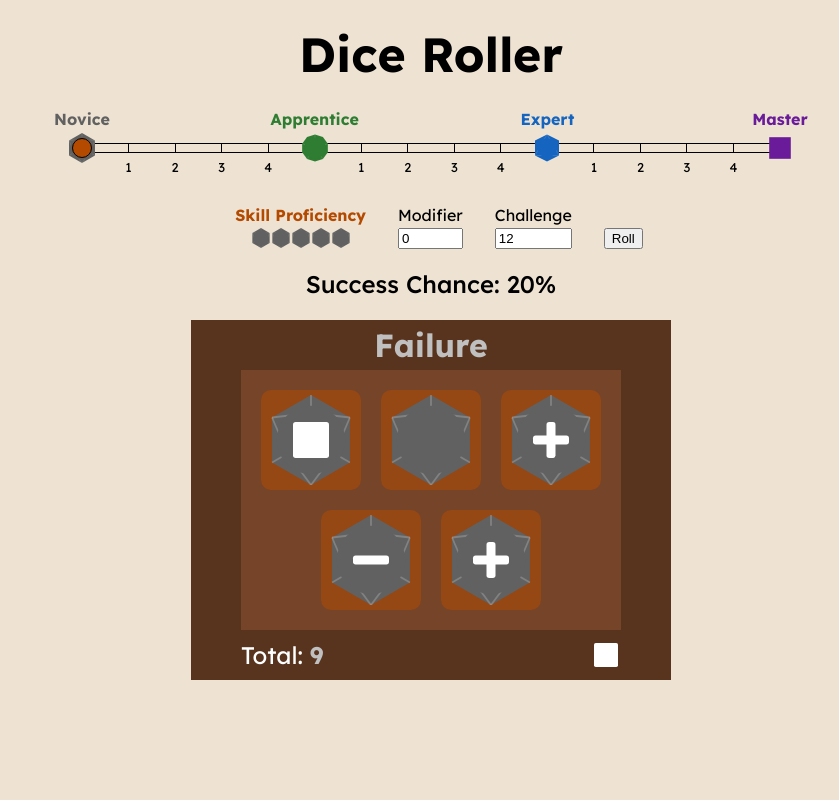
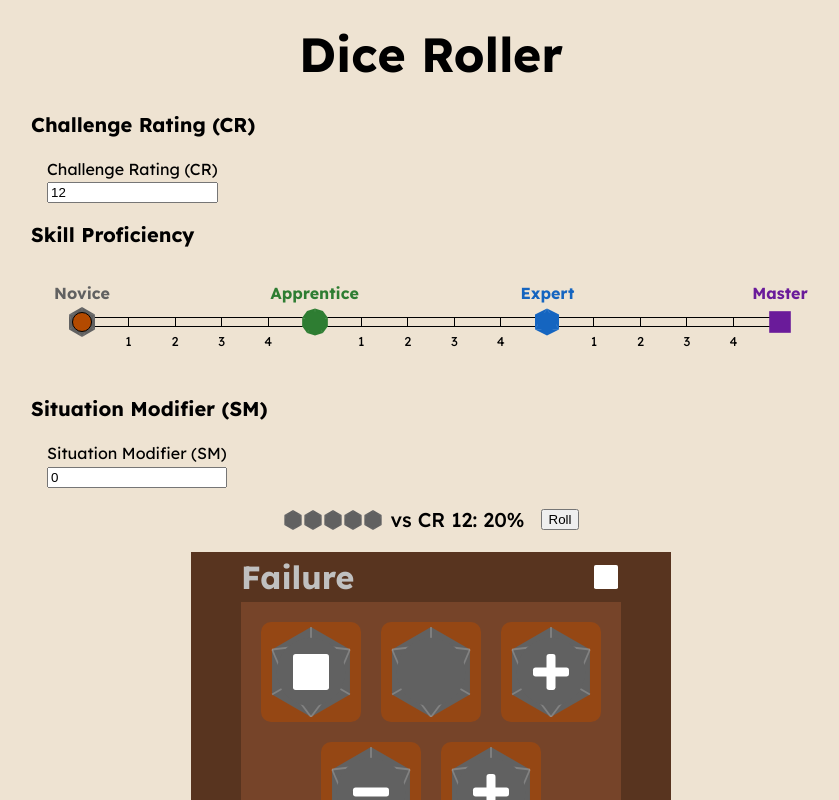
Before and after one commit to DanielBelchamber/skill-dice, a Vue app: page / in a window 1280 px wide. Both pictures are taken after a click on the button "Roll". Shown: the whole page, without its empty margins (209-1048 px from the left). Built offline with nearby package versions, Linux system fonts and the light colour scheme.

Commit message:
feat: roll summary

```diff
--- a/src/assets/base.css
+++ b/src/assets/base.css
@@ -38,7 +38,6 @@
 *::after {
   box-sizing: border-box;
   margin: 0;
-  font-weight: normal;
 }
 
 html {
--- a/src/assets/main.css
+++ b/src/assets/main.css
@@ -5,6 +5,8 @@
 #app {
   position: relative;
   height: 100%;
+  width: 100%;
+  overflow: auto;
   font-family: 'Lexend', sans-serif;
   background-color: var(--paper_dark);
 }
--- a/src/components/DiceTray.vue
+++ b/src/components/DiceTray.vue
@@ -31,11 +31,15 @@ const totalDisplaySetup = computed(() => {
 </script>
 
 <template>
-  <div class="dice-tray">
-    <!-- header -->
+  <div class="DiceTray">
+    <!-- headers -->
     <div v-if="skillCheck" class="binary-outcome">
       <span v-if="skillCheck.success" class="success">Success!</span>
       <span v-else class="failure">Failure</span>
+    </div>
+
+    <div v-if="skillCheck" class="shapes">
+      <DieFace v-for="(shape, index) in skillCheck.shapes" :key="index" :size="30" :shape="shape" color="white" />
     </div>
 
     <!-- rolling area -->
@@ -45,20 +49,18 @@ const totalDisplaySetup = computed(() => {
       </div>
     </div>
 
-    <!-- two footers -->
+    <!-- footers -->
     <div v-if="skillCheck" class="calculated-total">
       <span>{{ totalDisplaySetup }}</span>
       <span :class="skillCheck.success ? 'success' : 'failure'">{{ skillCheck.total }}</span>
     </div>
 
-    <div v-if="skillCheck" class="shapes">
-      <DieFace v-for="(shape, index) in skillCheck.shapes" :key="index" :size="30" :shape="shape" color="white" />
-    </div>
+    <div v-if="skillCheck" class="target">CR {{ skillCheck.challenge }}</div>
   </div>
 </template>
 
 <style scoped>
-.dice-tray {
+.DiceTray {
   position: relative;
   width: calc(100px * 3 + 20px * 4 + 50px * 2);
   border: 50px solid var(--wood_dark);
@@ -66,7 +68,42 @@ const totalDisplaySetup = computed(() => {
   background-color: var(--wood_light);
 }
 
-.dice-tray .dice-slots {
+/* header - binary outcome */
+
+.binary-outcome {
+  position: absolute;
+  top: -50px;
+  left: 0;
+  font-size: 2rem;
+  line-height: 50px;
+  font-weight: 700;
+  color: white;
+}
+
+.success {
+  font-weight: 700;
+  color: gold;
+}
+
+.failure {
+  font-weight: 700;
+  color: silver;
+}
+
+/* header - shapes */
+
+.shapes {
+  position: absolute;
+  top: -40px;
+  right: 0;
+  display: flex;
+  align-items: center;
+  justify-content: center;
+}
+
+/* slots */
+
+.dice-slots {
   display: flex;
   flex-wrap: wrap;
   align-items: center;
@@ -86,44 +123,28 @@ const totalDisplaySetup = computed(() => {
   background-blend-mode: soft-light;
 }
 
-.dice-tray .binary-outcome {
-  position: absolute;
-  top: -50px;
-  left: 50%;
-  transform: translateX(-50%);
-  font-size: 2rem;
-  line-height: 50px;
-  font-weight: 700;
-  color: white;
-}
+/* footer - total */
 
-.dice-tray .success {
-  font-weight: 700;
-  color: gold;
-}
-
-.dice-tray .failure {
-  font-weight: 700;
-  color: silver;
-}
-
-.dice-tray .calculated-total {
+.calculated-total {
   position: absolute;
   width: 220px;
   bottom: -50px;
   left: 0;
+  line-height: 50px;
   font-size: 1.5rem;
-  line-height: 50px;
-  font-weight: 500;
+  font-weight: 400;
   color: white;
 }
 
-.dice-tray .shapes {
+/* footer - target */
+
+.target {
   position: absolute;
-  bottom: -40px;
+  bottom: -50px;
   right: 0;
-  display: flex;
-  align-items: center;
-  justify-content: center;
+  line-height: 50px;
+  font-size: 1.5rem;
+  font-weight: 400;
+  color: white;
 }
 </style>
--- a/src/components/SkillProficiencySlider.vue
+++ b/src/components/SkillProficiencySlider.vue
@@ -51,7 +51,7 @@ const handleTrackMouseEvent = (e: MouseEvent) => {
 </script>
 
 <template>
-  <div class="SillProficiencySlider">
+  <div class="SkillProficiencySlider">
     <div class="track" @mousedown.stop="handleTrackMouseEvent">
       <div class="fill" :style="{ width: `${proficiencyPercentage}%` }"></div>
       <div class="notch" v-for="i in 16" :key="i" :style="{ left: `calc(${100 * (i - 1) / 15}% - 0.5px)` }"
@@ -69,7 +69,7 @@ const handleTrackMouseEvent = (e: MouseEvent) => {
 </template>
 
 <style scoped>
-.SillProficiencySlider {
+.SkillProficiencySlider {
   width: 100%;
   max-width: 800px;
   padding: 50px;
--- a/src/composables/skill.ts
+++ b/src/composables/skill.ts
@@ -64,7 +64,7 @@ type Skill = {
   display: () => SkillDieRank[]
   roll: () => SkillRoll
   check: (challenge: number, modifier?: number) => SkillCheck
-  calculateProbabilities: (challenge: number, modifier?: number) => number
+  calculateSuccessProbability: (challenge: number, modifier?: number) => number
 }
 
 const useSkill = (): Skill => {
@@ -111,7 +111,7 @@ const useSkill = (): Skill => {
     }
   }
 
-  const calculateProbabilities = (challenge: number, modifier = 0) => {
+  const calculateSuccessProbability = (challenge: number, modifier = 0) => {
     const target = challenge - modifier
     const outcomes = pool.value.calculateProbabilities()
 
@@ -139,7 +139,7 @@ const useSkill = (): Skill => {
     display,
     roll,
     check,
-    calculateProbabilities
+    calculateSuccessProbability
   }
 }
 
--- a/src/views/DiceRoller.vue
+++ b/src/views/DiceRoller.vue
@@ -14,32 +14,32 @@ const challenge = ref<number>(12)
 const successChanceDisplay = ref<string>("")
 const skillCheck = ref<SkillCheck | null>(null)
 
-const proficiencyDisplay = computed(() => appStore.skill.display())
+const skillProficiency = computed(() => appStore.skill.display())
 
-const displaySkillCheckData = () => {
-  const successChance = appStore.skill.calculateProbabilities(challenge.value, modifier.value)
+const calculateSuccessChance = () => {
+  const probability = appStore.skill.calculateSuccessProbability(challenge.value, modifier.value)
   let display
-  if (successChance === 1) {
+  if (probability === 1) {
     display = "Guaranteed"
-  } else if (successChance === 0) {
+  } else if (probability === 0) {
     display = "Impossible"
-  } else if (successChance >= 0.995) {
+  } else if (probability >= 0.995) {
     display = "> 99%"
-  } else if (successChance < 0.01) {
+  } else if (probability < 0.01) {
     display = "< 1%"
   } else {
-    display = `${Math.floor(100 * successChance)}%`
+    display = `${Math.floor(100 * probability)}%`
   }
-  successChanceDisplay.value = `Success Chance: ${display}`
+  successChanceDisplay.value = display
 }
 
 onMounted(() => {
-  displaySkillCheckData()
+  calculateSuccessChance()
 })
 
-watch([proficiencyDisplay, modifier, challenge], () => {
+watch([skillProficiency, modifier, challenge], () => {
   skillCheck.value = null
-  displaySkillCheckData()
+  calculateSuccessChance()
 })
 
 const makeSkillCheck = () => {
@@ -49,57 +49,68 @@ const makeSkillCheck = () => {
 
 <template>
   <main class="DiceRoller">
-    <h1>Dice Roller</h1>
+    <h1 class="page-title">Dice Roller</h1>
+
+    <!-- Challenge Rating (CR) -->
+    <div class="section-label">Challenge Rating (CR)</div>
+
+    <div class="skill-selector">
+      <div class="input-wrapper">
+        <label for="challenge-input">Challenge Rating (CR)</label>
+        <input id="challenge-input" type="number" v-model="challenge" :min="1" :max="30" />
+      </div>
+    </div>
+
+    <!-- Skill Proficiency -->
+    <div class="section-label">Skill Proficiency</div>
 
     <SkillProficiencySlider :proficiency="{ rank: appStore.skill.rank, stripe: appStore.skill.stripe }" />
 
+    <!-- Situation Modifier (SM) -->
+    <div class="section-label">Situation Modifier (SM)</div>
+
     <div class="skill-selector">
       <div class="input-wrapper">
-        <div class="proficiency-label accent">Skill Proficiency</div>
-        <SkillProficiency :display="proficiencyDisplay" />
-      </div>
-
-      <div class="input-wrapper">
-        <label for="modifier-input">Modifier</label>
+        <label for="modifier-input">Situation Modifier (SM)</label>
         <input id="modifier-input" type="number" v-model="modifier" :min="-5" :max="5" />
       </div>
-
-      <div class="input-wrapper">
-        <label for="challenge-input">Challenge</label>
-        <input id="challenge-input" type="number" v-model="challenge" :min="1" :max="30" />
-      </div>
-
-      <button @click="makeSkillCheck">Roll</button>
     </div>
 
-    <div class="success-chance">{{ successChanceDisplay }}</div>
+    <!-- Roll Summary -->
+    <div class="roll-summary">
+      <SkillProficiency :display="skillProficiency" />
+      <span v-if="modifier">{{ modifier > 0 ? '+' : '' }}{{ modifier }} SM&nbsp;</span>
+      <span>vs CR {{ challenge }}</span>
+      <span>: {{ successChanceDisplay }}</span>
+      <button class="roll" @click="makeSkillCheck">Roll</button>
+    </div>
 
+    <!-- Dice Tray -->
     <DiceTray :skillCheck="skillCheck" />
   </main>
 </template>
 
 <style scoped>
-main {
-  width: 100%;
-  height: 100%;
+.DiceRoller {
+  max-width: calc(2 * 1rem + 800px);
+  margin: 0 auto;
+  padding: 1rem;
 }
 
-.DiceRoller {
-  margin: 0 auto;
-  padding-top: 1rem;
-  display: flex;
-  flex-direction: column;
-  align-items: center;
+.page-title {
+  text-align: center;
+}
+
+.section-label {
+  width: 100%;
+  margin: 1rem 0;
+  font-size: 1.25rem;
+  font-weight: 700;
 }
 
 .skill-selector {
   display: flex;
   align-items: center;
-}
-
-.skill-selector button {
-  align-self: flex-end;
-  margin-left: 1rem;
 }
 
 .input-wrapper {
@@ -119,9 +130,24 @@ main {
   justify-content: center;
 }
 
-.success-chance {
+.roll-summary {
+  display: flex;
+  align-items: center;
+  justify-content: center;
   margin: 1rem 0;
-  font-size: 1.5rem;
+  font-size: 1.25rem;
   font-weight: 500;
 }
+
+.roll-summary .SkillProficiency {
+  margin-right: 0.5rem;
+}
+
+.roll-summary .roll {
+  margin-left: 1rem;
+}
+
+.DiceRoller .DiceTray {
+  margin: 0 auto;
+}
 </style>
```
